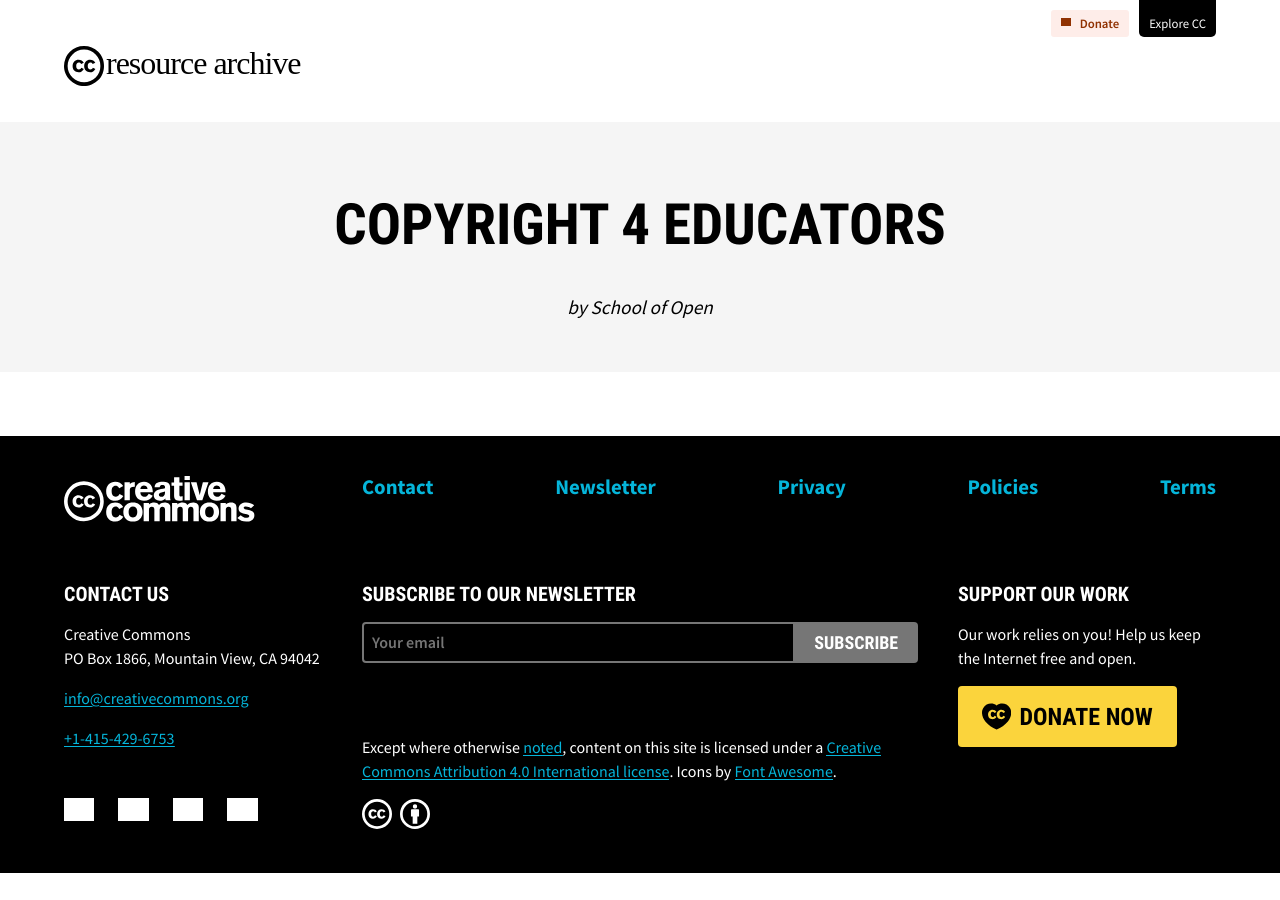
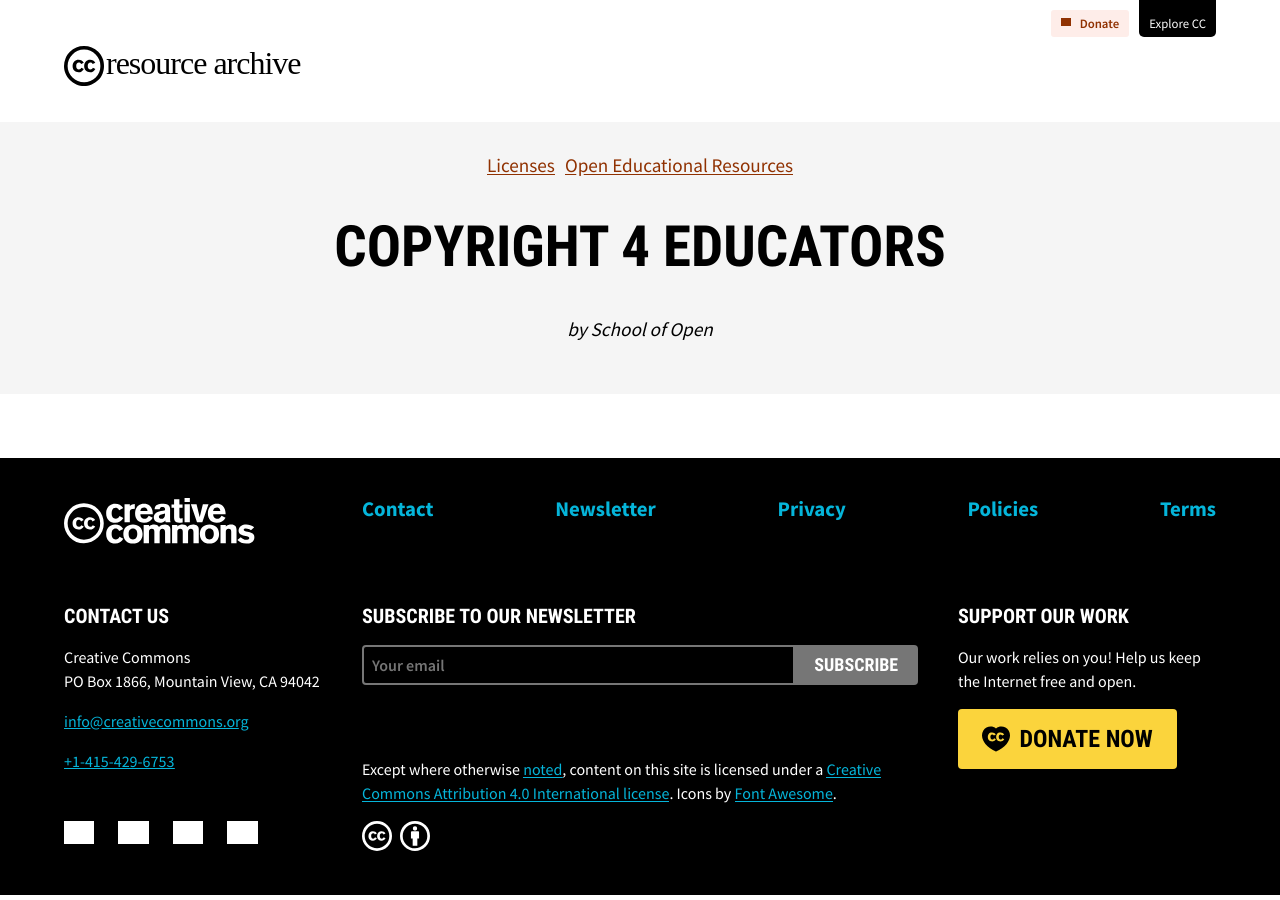
Before and after one commit to creativecommons/cc-resource-archive, a Jekyll site: the page built from docs/_resources/copyright-4-educators.html, in a window 1280 px wide. Built offline with Jekyll 4.4.1, drawn with Linux system fonts in a browser that asks for light colours; nearby versions of some CDN libraries; some web fonts are replaced; library files that are not in the unit come from our copies; grey boxes are pictures that could not be loaded.

Commit message:
added html and css code for displaying the topic(s) of resource in the heading page

```diff
--- a/docs/_assets/css/style.css
+++ b/docs/_assets/css/style.css
@@ -111,6 +111,12 @@
   left: unset;
 }
 
+.topic-categories {
+  order: -1;
+  display: flex;
+  gap: 10px;
+}
+
 /* Styles for submission.html */
 
 /* Styles For footer.html */
--- a/docs/_layouts/resource.html
+++ b/docs/_layouts/resource.html
@@ -20,6 +20,16 @@
         <h1>{{page.title}}</h1>
 
         <span class="byline">by {{page.author}}</span>
+
+        <span class="topic-categories">
+          {% for topic in site.data.topics %}
+          {% if page.topic contains topic.string %}
+          <span class="categories">
+            <a href="https://resources.creativecommons.org/all/?&topic={{topic.string}}#thumbnaillist">{{topic.name}}</a>
+          </span>
+          {% endif %}
+          {% endfor %}
+        </span>
       </header>
 
     </main>
```
